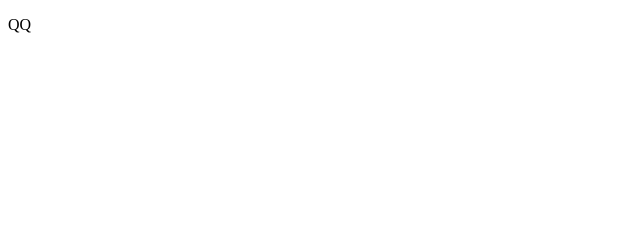
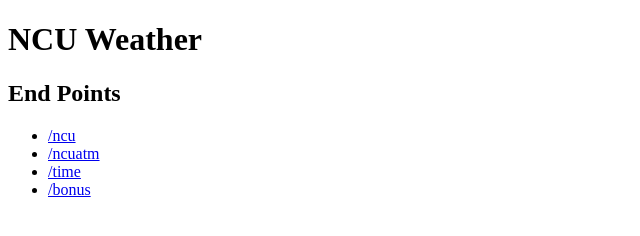
Before and after one commit to ncu-weather/ncu-weather-server, a website: page index.html in a window 1280 px wide. Shown: the whole page, without its empty margins (0-640 px from the left). Drawn offline with Linux system fonts and the light colour scheme.

Commit message:
index page && google analytics

```diff
--- a/index.html
+++ b/index.html
@@ -5,7 +5,16 @@
   <title>NCU Weather</title>
 </head>
 <body>
-  <p>QQ</p>
+  <h1>NCU Weather</h1>
+  <h2>End Points</h2>
+  <ul>
+    <li><a href="/ncu">/ncu</a></li>
+    <li><a href="/ncuatm">/ncuatm</a></li>
+    <li><a href="/time">/time</a></li>
+    <li><a href="/bonus">/bonus</a></li>
+  </ul>
+
+  <script src="js/ga.js"></script>
   <script src="js/test.js"></script>
 </body>
 </html>
--- /dev/null
+++ b/public/js/ga.js
@@ -0,0 +1,7 @@
+(function(i,s,o,g,r,a,m){i['GoogleAnalyticsObject']=r;i[r]=i[r]||function(){
+(i[r].q=i[r].q||[]).push(arguments)},i[r].l=1*new Date();a=s.createElement(o),
+m=s.getElementsByTagName(o)[0];a.async=1;a.src=g;m.parentNode.insertBefore(a,m)
+})(window,document,'script','https://www.google-analytics.com/analytics.js','ga');
+
+ga('create', 'UA-96592972-1', 'auto');
+ga('send', 'pageview');
```
